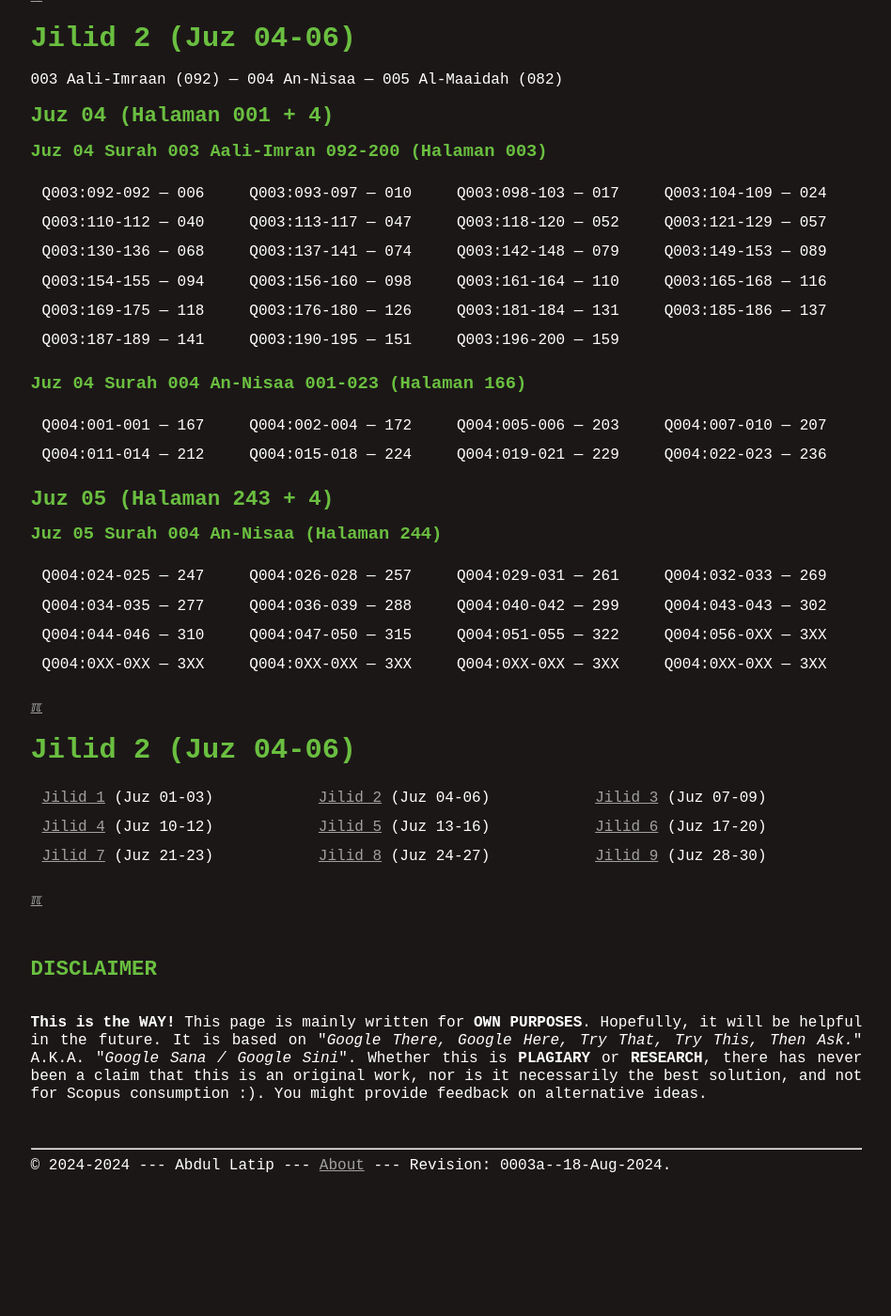
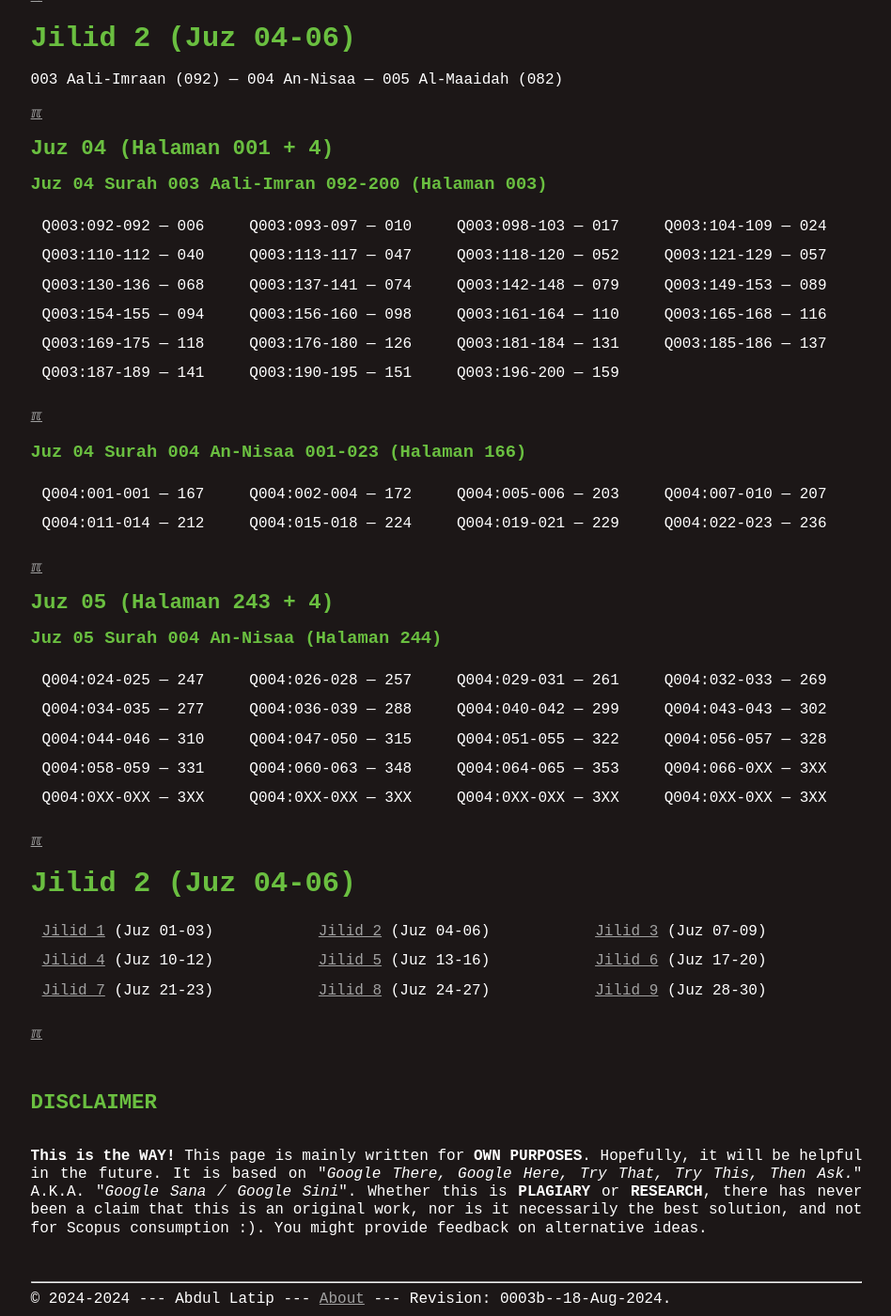
Before and after one commit to dullatip/indexquran, a Jekyll site: the page built from 002.md, in a window 1280 px wide and 1400 px high, scrolled down 663 px. Shown: the whole window at 94% size, without its empty margins (165-1113 px from the left). Built offline with Jekyll 4.4.1, drawn with Linux system fonts in a browser that asks for light colours; before the commit the page ends 1921 px from its top, so only the background shows below that.

Commit message:
modified:   002.md

```diff
--- a/002.md
+++ b/002.md
@@ -32,7 +38,8 @@
 
 | Q004:024-025 --- 247 | Q004:026-028 --- 257 | Q004:029-031 --- 261 | Q004:032-033 --- 269 |
 | Q004:034-035 --- 277 | Q004:036-039 --- 288 | Q004:040-042 --- 299 | Q004:043-043 --- 302 |
-| Q004:044-046 --- 310 | Q004:047-050 --- 315 | Q004:051-055 --- 322 | Q004:056-0XX --- 3XX |
+| Q004:044-046 --- 310 | Q004:047-050 --- 315 | Q004:051-055 --- 322 | Q004:056-057 --- 328 |
+| Q004:058-059 --- 331 | Q004:060-063 --- 348 | Q004:064-065 --- 353 | Q004:066-0XX --- 3XX |
 | Q004:0XX-0XX --- 3XX | Q004:0XX-0XX --- 3XX | Q004:0XX-0XX --- 3XX | Q004:0XX-0XX --- 3XX |
 
 [&#x213C;](#)<br id="idxA">
--- a/_config.yml
+++ b/_config.yml
@@ -1,4 +1,4 @@
-version:          "0003a--18-Aug-2024"
+version:          "0003b--18-Aug-2024"
 copyright:        "2024-2024"
 title:            "Index Tafsir Al-Azhar HAMKA"
 author:           "Abdul Latip"
```
Also changed, not shown: other parts of 002.md (+7 -1 lines), 000.md (+1 -1 lines).
